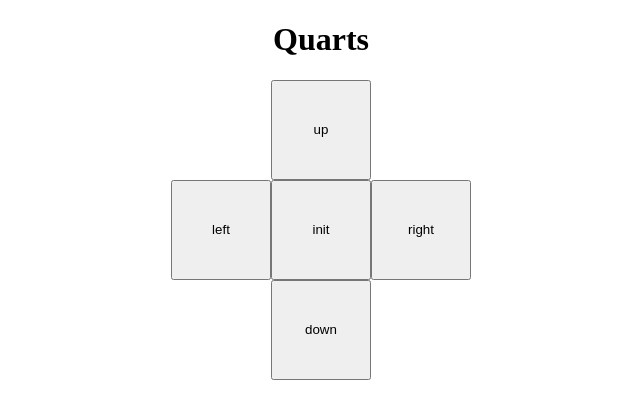
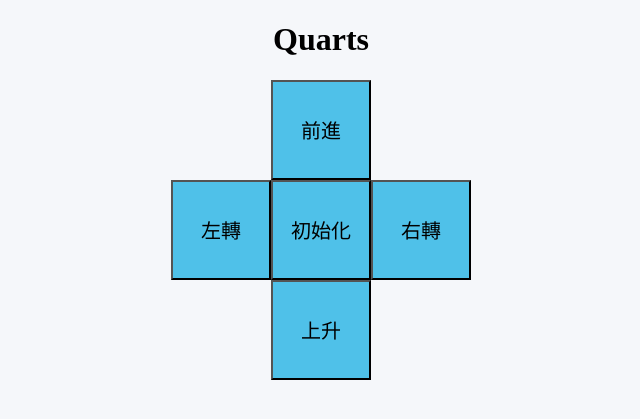
Before and after one commit to toto850105/ebs_final, a Flask app: page / in a window 1280 px wide. Shown: the top 419 px of the page, without its empty margins (319-959 px from the left). Run offline with Flask 2, Linux system fonts and the light colour scheme.

Commit message:
edit css

```diff
--- a/templates/hello.html
+++ b/templates/hello.html
@@ -4,11 +4,11 @@
 <head>
     <meta charset="utf-8">
     <meta http-equiv="X-UA-Compatible" content="IE=edge">
-        <meta name="viewport" content="width=device-width, initial-scale=1">
+    <meta name="viewport" content="width=device-width, initial-scale=1">
     <title>ebs final project</title>
     <style>
         body {
-            background-color: #ffffff;
+            background-color: #F5F7FA;
         }
 
         h1 {
@@ -34,13 +34,15 @@
         }
 
         .row div button {
+            font-size: 20px;
+            background-color: #4FC1E9;
             width: 100%;
             height: 100%;
         }
 
         @media screen and (min-width:768px) {
             body {
-                background-color: #ffffff;
+                background-color: #F5F7FA;
             }
             h1 {
                 color: blacks;
@@ -62,6 +64,8 @@
                 /*margin-left: auto;*/
             }
             .row div button {
+                font-size: 20px;
+                background-color: #4FC1E9;
                 width: 100%;
                 height: 100%;
             }
@@ -75,17 +79,17 @@
     <div>
         <div class="row">
             <div></div>
-            <div id="up"><button>up</button></div>
+            <div id="up"><button>前進</button></div>
             <div></div>
         </div>
         <div class="row">
-            <div><button id="left">left</button></div>
-            <div><button id="init">init</button></div>
-            <div><button id="right">right</button></div>
+            <div><button id="left">左轉</button></div>
+            <div><button id="init">初始化</button></div>
+            <div><button id="right">右轉</button></div>
         </div>
         <div class="row">
             <div></div>
-            <div><button id="down">down</button></div>
+            <div><button id="down">上升</button></div>
             <div></div>
         </div>
     </div>
```
